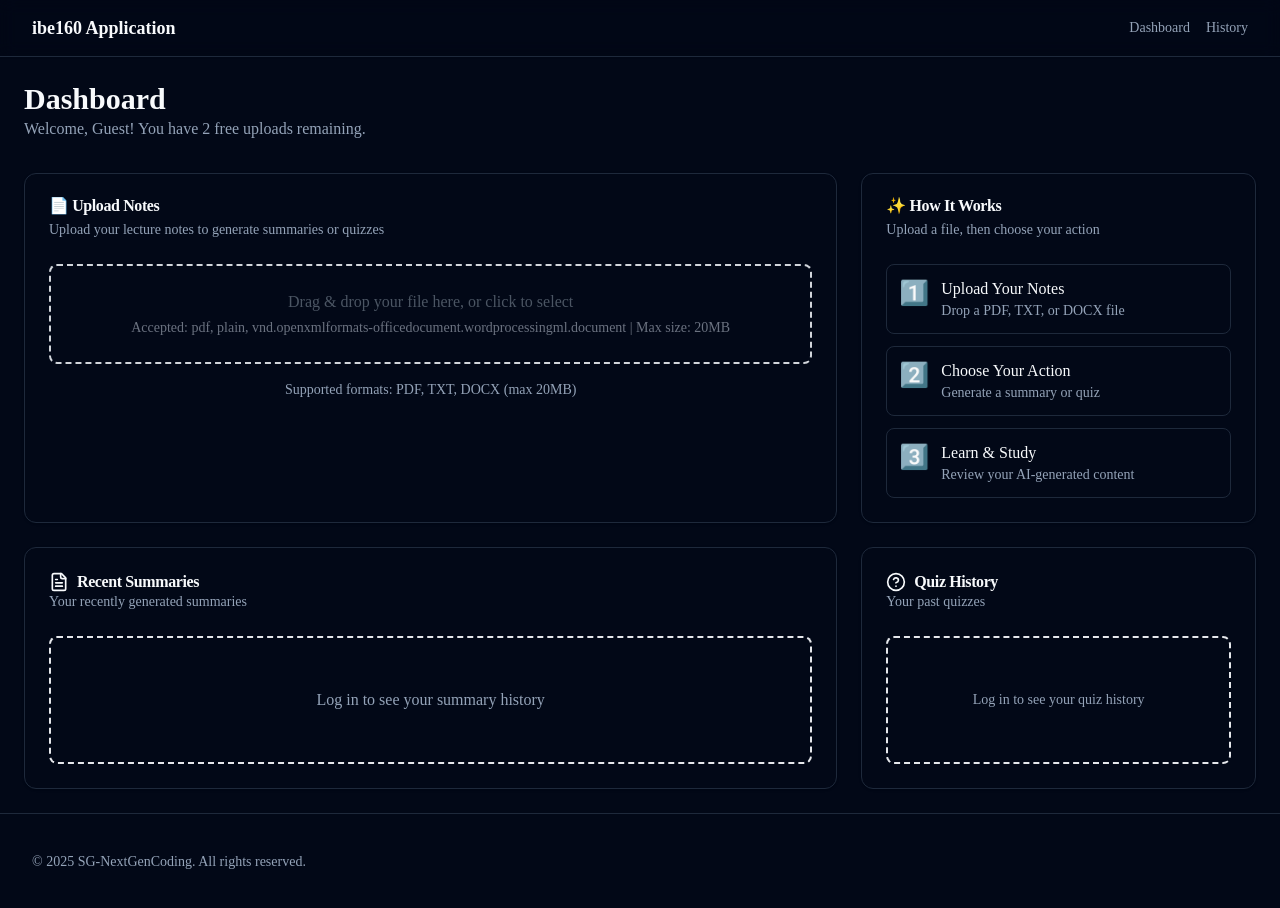
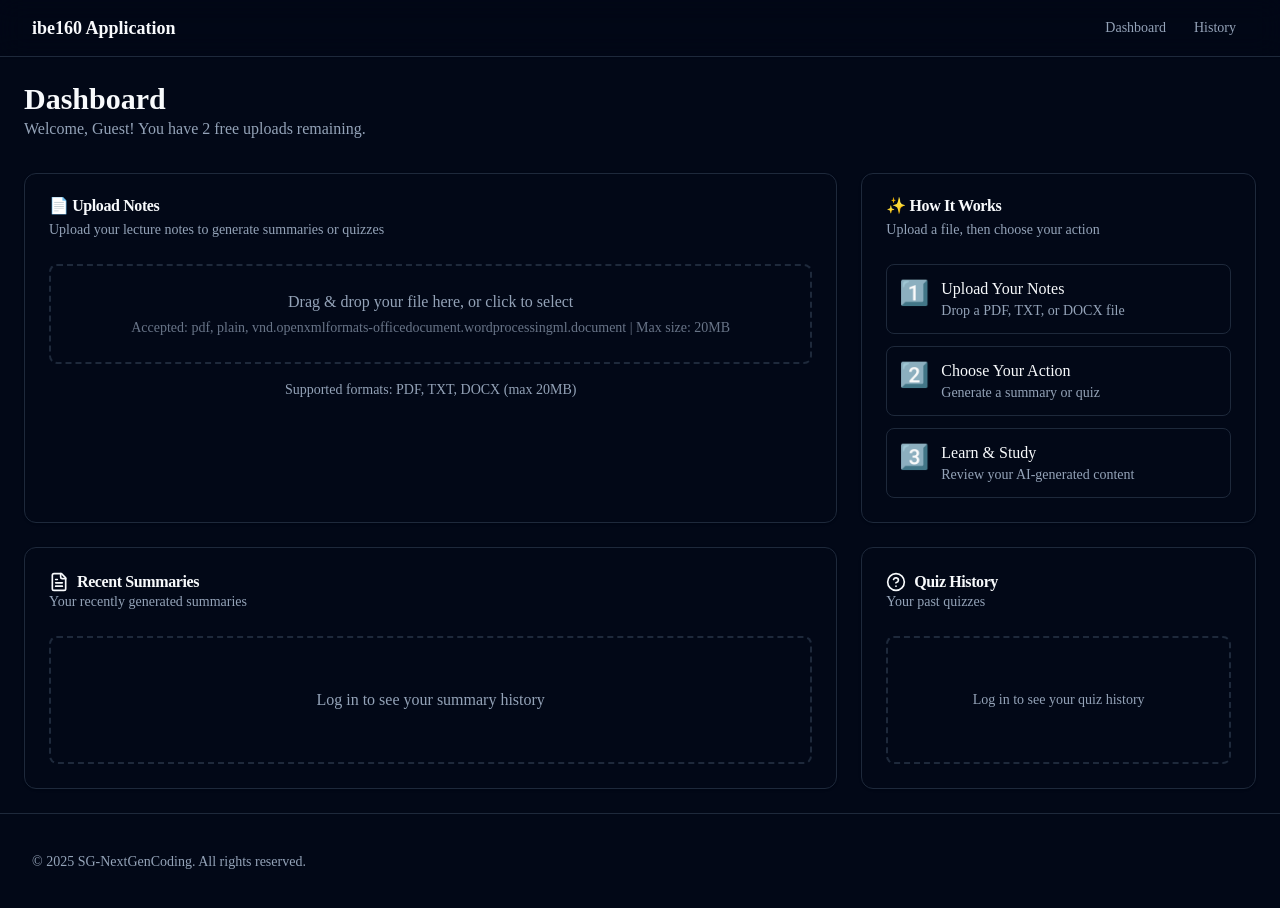
Before and after one commit to IBE160/SG-NextGenCoding, a Next.js app in the folder frontend/: page /dashboard in a window 1280 px wide. Built offline with nearby package versions, Linux system fonts and the light colour scheme.

Commit message:
Story 5.4 developed, and working.

```diff
--- a/frontend/src/app/dashboard/page.tsx
+++ b/frontend/src/app/dashboard/page.tsx
@@ -288,13 +288,16 @@ const DashboardPage: React.FC = () => {
           </CardHeader>
           <CardContent>
             {uploading && (
-              <p className="mb-4 text-center text-blue-500">Uploading file...</p>
+              <div className="mb-4 text-center">
+                <Spinner className="mx-auto mb-2" />
+                <p className="text-primary animate-pulse">Uploading file...</p>
+              </div>
             )}
             {uploadError && (
-              <p className="mb-4 text-center text-red-500">{uploadError}</p>
+              <p className="mb-4 text-center text-destructive">{uploadError}</p>
             )}
             {uploadSuccess && (
-              <p className="mb-4 text-center text-green-500">{uploadSuccess}</p>
+              <p className="mb-4 text-center text-green-600 dark:text-green-400">{uploadSuccess}</p>
             )}
             {!showLoginPrompt && (
               <FileUploadZone
@@ -316,21 +319,21 @@ const DashboardPage: React.FC = () => {
             <CardDescription>Upload a file, then choose your action</CardDescription>
           </CardHeader>
           <CardContent className="space-y-3">
-            <div className="flex items-start gap-3 rounded-lg border p-3">
+            <div className="flex items-start gap-3 rounded-lg border p-3 transition-all duration-200 hover:bg-accent/50 hover:shadow-sm">
               <span className="text-2xl">1️⃣</span>
               <div>
                 <p className="font-medium">Upload Your Notes</p>
                 <p className="text-sm text-muted-foreground">Drop a PDF, TXT, or DOCX file</p>
               </div>
             </div>
-            <div className="flex items-start gap-3 rounded-lg border p-3">
+            <div className="flex items-start gap-3 rounded-lg border p-3 transition-all duration-200 hover:bg-accent/50 hover:shadow-sm">
               <span className="text-2xl">2️⃣</span>
               <div>
                 <p className="font-medium">Choose Your Action</p>
                 <p className="text-sm text-muted-foreground">Generate a summary or quiz</p>
               </div>
             </div>
-            <div className="flex items-start gap-3 rounded-lg border p-3">
+            <div className="flex items-start gap-3 rounded-lg border p-3 transition-all duration-200 hover:bg-accent/50 hover:shadow-sm">
               <span className="text-2xl">3️⃣</span>
               <div>
                 <p className="font-medium">Learn & Study</p>
@@ -360,7 +363,7 @@ const DashboardPage: React.FC = () => {
           </CardHeader>
           <CardContent>
             {isGuest ? (
-              <div className="flex h-32 items-center justify-center rounded-lg border-2 border-dashed border-gray-200">
+              <div className="flex h-32 items-center justify-center rounded-lg border-2 border-dashed border-border">
                 <p className="text-muted-foreground">Log in to see your summary history</p>
               </div>
             ) : historyLoading ? (
@@ -368,15 +371,15 @@ const DashboardPage: React.FC = () => {
                 <Spinner className="h-6 w-6" />
               </div>
             ) : recentSummaries.length === 0 ? (
-              <div className="flex h-32 items-center justify-center rounded-lg border-2 border-dashed border-gray-200">
+              <div className="flex h-32 items-center justify-center rounded-lg border-2 border-dashed border-border">
                 <p className="text-muted-foreground">No summaries yet. Upload a document to get started!</p>
               </div>
             ) : (
               <div className="space-y-2">
                 {recentSummaries.slice(0, 3).map((summary) => (
                   <Link key={summary.id} href={`/summaries/${summary.document_id}`}>
-                    <div className="flex items-center gap-3 p-3 rounded-lg border hover:bg-accent/50 transition-colors cursor-pointer">
-                      <div className="p-2 rounded-lg bg-blue-100 dark:bg-blue-900">
+                    <div className="flex items-center gap-3 p-3 rounded-lg border hover:bg-accent/50 hover:shadow-sm transition-all duration-200 cursor-pointer hover:-translate-y-0.5">
+                      <div className="p-2 rounded-lg bg-blue-100 dark:bg-blue-900/50 transition-transform duration-200 group-hover:scale-110">
                         <FileText className="h-4 w-4 text-blue-600 dark:text-blue-400" />
                       </div>
                       <div className="flex-1 min-w-0">
@@ -415,7 +418,7 @@ const DashboardPage: React.FC = () => {
           </CardHeader>
           <CardContent>
             {isGuest ? (
-              <div className="flex h-32 items-center justify-center rounded-lg border-2 border-dashed border-gray-200">
+              <div className="flex h-32 items-center justify-center rounded-lg border-2 border-dashed border-border">
                 <p className="text-sm text-muted-foreground">Log in to see your quiz history</p>
               </div>
             ) : historyLoading ? (
@@ -423,15 +426,15 @@ const DashboardPage: React.FC = () => {
                 <Spinner className="h-6 w-6" />
               </div>
             ) : recentQuizzes.length === 0 ? (
-              <div className="flex h-32 items-center justify-center rounded-lg border-2 border-dashed border-gray-200">
+              <div className="flex h-32 items-center justify-center rounded-lg border-2 border-dashed border-border">
                 <p className="text-sm text-muted-foreground">No quizzes yet. Upload a document to get started!</p>
               </div>
             ) : (
               <div className="space-y-2">
                 {recentQuizzes.slice(0, 3).map((quiz) => (
                   <Link key={quiz.id} href={`/quizzes/${quiz.id}`}>
-                    <div className="flex items-center gap-3 p-2 rounded-lg border hover:bg-accent/50 transition-colors cursor-pointer">
-                      <div className="p-1.5 rounded-lg bg-green-100 dark:bg-green-900">
+                    <div className="flex items-center gap-3 p-2 rounded-lg border hover:bg-accent/50 hover:shadow-sm transition-all duration-200 cursor-pointer hover:-translate-y-0.5">
+                      <div className="p-1.5 rounded-lg bg-green-100 dark:bg-green-900/50">
                         <HelpCircle className="h-3 w-3 text-green-600 dark:text-green-400" />
                       </div>
                       <div className="flex-1 min-w-0">
--- a/frontend/src/app/globals.css
+++ b/frontend/src/app/globals.css
@@ -67,3 +67,89 @@
     @apply bg-background text-foreground;
   }
 }
+
+/* Smooth scrolling */
+html {
+  scroll-behavior: smooth;
+}
+
+/* Focus visible styles for better accessibility */
+@layer utilities {
+  .focus-ring {
+    @apply focus-visible:outline-none focus-visible:ring-2 focus-visible:ring-ring focus-visible:ring-offset-2 focus-visible:ring-offset-background;
+  }
+}
+
+/* Transition utilities */
+@layer utilities {
+  .transition-base {
+    @apply transition-all duration-200 ease-in-out;
+  }
+
+  .transition-fast {
+    @apply transition-all duration-150 ease-in-out;
+  }
+
+  .transition-slow {
+    @apply transition-all duration-300 ease-in-out;
+  }
+}
+
+/* Animation utilities */
+@layer utilities {
+  .animate-in {
+    animation-duration: 200ms;
+    animation-timing-function: ease-out;
+    animation-fill-mode: both;
+  }
+
+  .fade-in {
+    animation-name: fade-in;
+  }
+
+  .slide-in-from-top {
+    animation-name: slide-in-from-top;
+  }
+
+  .slide-in-from-bottom {
+    animation-name: slide-in-from-bottom;
+  }
+
+  .scale-in {
+    animation-name: scale-in;
+  }
+}
+
+/* Interactive element hover lift effect */
+@layer utilities {
+  .hover-lift {
+    @apply transition-transform duration-200 hover:-translate-y-0.5;
+  }
+
+  .hover-scale {
+    @apply transition-transform duration-200 hover:scale-[1.02];
+  }
+}
+
+/* Selection styling */
+::selection {
+  @apply bg-primary/20 text-foreground;
+}
+
+/* Scrollbar styling for webkit browsers */
+::-webkit-scrollbar {
+  width: 8px;
+  height: 8px;
+}
+
+::-webkit-scrollbar-track {
+  @apply bg-transparent;
+}
+
+::-webkit-scrollbar-thumb {
+  @apply bg-muted-foreground/20 rounded-full;
+}
+
+::-webkit-scrollbar-thumb:hover {
+  @apply bg-muted-foreground/30;
+}
--- a/frontend/src/app/layout.tsx
+++ b/frontend/src/app/layout.tsx
@@ -36,16 +36,22 @@ export default function RootLayout({
             <div className="flex min-h-screen flex-col">
               {' '}
               {/* Use div as main wrapper */}
-              <header className="sticky top-0 z-50 w-full border-b bg-background/95 shadow-sm backdrop-blur supports-[backdrop-filter]:bg-background/60">
+              <header className="sticky top-0 z-50 w-full border-b bg-background/95 shadow-sm backdrop-blur-md supports-[backdrop-filter]:bg-background/60 transition-all duration-200">
                 <div className="container flex h-14 items-center justify-between">
-                  <Link href="/dashboard" className="text-lg font-bold hover:opacity-80 transition-opacity">
+                  <Link href="/dashboard" className="text-lg font-bold hover:opacity-80 transition-all duration-200 hover:scale-[1.02]">
                     ibe160 Application
                   </Link>
-                  <nav className="flex items-center gap-4">
-                    <Link href="/dashboard" className="text-sm text-muted-foreground hover:text-foreground transition-colors">
+                  <nav className="flex items-center gap-1">
+                    <Link
+                      href="/dashboard"
+                      className="px-3 py-2 text-sm text-muted-foreground hover:text-foreground hover:bg-accent rounded-md transition-all duration-200"
+                    >
                       Dashboard
                     </Link>
-                    <Link href="/history" className="text-sm text-muted-foreground hover:text-foreground transition-colors">
+                    <Link
+                      href="/history"
+                      className="px-3 py-2 text-sm text-muted-foreground hover:text-foreground hover:bg-accent rounded-md transition-all duration-200"
+                    >
                       History
                     </Link>
                   </nav>
--- a/frontend/src/app/upload/components/FileUploadZone.tsx
+++ b/frontend/src/app/upload/components/FileUploadZone.tsx
@@ -82,14 +82,24 @@ const FileUploadZone: React.FC<FileUploadZoneProps> = ({
 
   return (
     <div
-      className={`cursor-pointer rounded-lg border-2 border-dashed p-6 text-center transition-colors duration-200
-        ${isDragActive ? 'border-blue-500 bg-blue-50' : 'border-gray-300 hover:border-gray-400'}`}
+      className={`cursor-pointer rounded-lg border-2 border-dashed p-6 text-center transition-all duration-200 ease-in-out
+        ${isDragActive
+          ? 'border-primary bg-primary/10 scale-[1.02]'
+          : 'border-border hover:border-primary/50 hover:bg-accent/50'}`}
       onDragEnter={handleDragEnter}
       onDragLeave={handleDragLeave}
       onDragOver={handleDragOver}
       onDrop={handleDrop}
       onClick={openFileExplorer}
-      aria-label="file upload area"
+      role="button"
+      tabIndex={0}
+      onKeyDown={(e) => {
+        if (e.key === 'Enter' || e.key === ' ') {
+          e.preventDefault()
+          openFileExplorer()
+        }
+      }}
+      aria-label="File upload area. Click or drag and drop to upload a file."
     >
       <input
         type="file"
@@ -97,28 +107,29 @@ const FileUploadZone: React.FC<FileUploadZoneProps> = ({
         onChange={onFileChange}
         className="hidden"
         accept={acceptedFileTypes.join(',')}
+        aria-hidden="true"
       />
       {selectedFile ? (
-        <div>
-          <p className="font-semibold">Selected File:</p>
-          <p>
+        <div className="animate-in fade-in duration-200">
+          <p className="font-semibold text-foreground">Selected File:</p>
+          <p className="text-muted-foreground">
             {selectedFile.name} ({selectedFile.type})
           </p>
-          {error && <p className="mt-2 text-red-500">{error}</p>}
+          {error && <p className="mt-2 text-destructive">{error}</p>}
         </div>
       ) : (
         <div>
-          <p className="text-gray-600">
+          <p className="text-muted-foreground">
             Drag & drop your file here, or click to select
           </p>
-          <p className="mt-1 text-sm text-gray-500">
+          <p className="mt-1 text-sm text-muted-foreground/70">
             Accepted:{' '}
             {acceptedFileTypes
               .map((type) => type.split('/')[1] || type)
               .join(', ')}{' '}
             | Max size: {maxFileSizeMB}MB
           </p>
-          {error && <p className="mt-2 text-red-500">{error}</p>}
+          {error && <p className="mt-2 text-destructive">{error}</p>}
         </div>
       )}
     </div>
--- a/frontend/src/components/ui/card.tsx
+++ b/frontend/src/components/ui/card.tsx
@@ -9,7 +9,7 @@ const Card = React.forwardRef<
   <div
     ref={ref}
     className={cn(
-      'rounded-xl border bg-card text-card-foreground shadow',
+      'rounded-xl border bg-card text-card-foreground shadow transition-all duration-200 hover:shadow-md',
       className,
     )}
     {...props}
--- a/frontend/src/components/ui/input.tsx
+++ b/frontend/src/components/ui/input.tsx
@@ -8,7 +8,7 @@ const Input = React.forwardRef<HTMLInputElement, React.ComponentProps<'input'>>(
       <input
         type={type}
         className={cn(
-          'flex h-9 w-full rounded-md border border-input bg-transparent px-3 py-1 text-base shadow-sm transition-colors file:border-0 file:bg-transparent file:text-sm file:font-medium file:text-foreground placeholder:text-muted-foreground focus-visible:outline-none focus-visible:ring-1 focus-visible:ring-ring disabled:cursor-not-allowed disabled:opacity-50 md:text-sm',
+          'flex h-9 w-full rounded-md border border-input bg-transparent px-3 py-1 text-base shadow-sm transition-all duration-200 file:border-0 file:bg-transparent file:text-sm file:font-medium file:text-foreground placeholder:text-muted-foreground focus-visible:outline-none focus-visible:ring-2 focus-visible:ring-ring focus-visible:ring-offset-2 focus-visible:ring-offset-background focus-visible:border-ring disabled:cursor-not-allowed disabled:opacity-50 hover:border-ring/50 md:text-sm',
           className,
         )}
         ref={ref}
--- a/frontend/src/components/ui/spinner.tsx
+++ b/frontend/src/components/ui/spinner.tsx
@@ -2,21 +2,29 @@ import { cn } from '@/lib/utils'
 
 interface SpinnerProps {
   className?: string
+  size?: 'sm' | 'md' | 'lg'
 }
 
-export const Spinner = ({ className }: SpinnerProps) => (
+const sizeClasses = {
+  sm: 'h-4 w-4',
+  md: 'h-6 w-6',
+  lg: 'h-8 w-8',
+}
+
+export const Spinner = ({ className, size = 'md' }: SpinnerProps) => (
   <svg
     xmlns="http://www.w3.org/2000/svg"
-    width="24"
-    height="24"
     viewBox="0 0 24 24"
     fill="none"
     stroke="currentColor"
     strokeWidth="2"
     strokeLinecap="round"
     strokeLinejoin="round"
-    className={cn('animate-spin', className)}
+    className={cn('animate-spin text-primary', sizeClasses[size], className)}
+    role="status"
+    aria-label="Loading"
   >
     <path d="M21 12a9 9 0 1 1-6.219-8.56" />
+    <span className="sr-only">Loading...</span>
   </svg>
 )
--- a/frontend/tailwind.config.js
+++ b/frontend/tailwind.config.js
@@ -76,6 +76,60 @@ module.exports = {
             height: '0',
           },
         },
+        'fade-in': {
+          from: {
+            opacity: '0',
+          },
+          to: {
+            opacity: '1',
+          },
+        },
+        'fade-out': {
+          from: {
+            opacity: '1',
+          },
+          to: {
+            opacity: '0',
+          },
+        },
+        'slide-in-from-top': {
+          from: {
+            transform: 'translateY(-10px)',
+            opacity: '0',
+          },
+          to: {
+            transform: 'translateY(0)',
+            opacity: '1',
+          },
+        },
+        'slide-in-from-bottom': {
+          from: {
+            transform: 'translateY(10px)',
+            opacity: '0',
+          },
+          to: {
+            transform: 'translateY(0)',
+            opacity: '1',
+          },
+        },
+        'scale-in': {
+          from: {
+            transform: 'scale(0.95)',
+            opacity: '0',
+          },
+          to: {
+            transform: 'scale(1)',
+            opacity: '1',
+          },
+        },
+        'pulse-subtle': {
+          '0%, 100%': {
+            opacity: '1',
+          },
+          '50%': {
+            opacity: '0.7',
+          },
+        },
       },
       fontFamily: {
         sans: ['var(--font-geist-sans)'],
@@ -83,6 +137,12 @@ module.exports = {
       animation: {
         'accordion-down': 'accordion-down 0.2s ease-out',
         'accordion-up': 'accordion-up 0.2s ease-out',
+        'fade-in': 'fade-in 0.2s ease-out',
+        'fade-out': 'fade-out 0.2s ease-out',
+        'slide-in-from-top': 'slide-in-from-top 0.3s ease-out',
+        'slide-in-from-bottom': 'slide-in-from-bottom 0.3s ease-out',
+        'scale-in': 'scale-in 0.2s ease-out',
+        'pulse-subtle': 'pulse-subtle 2s ease-in-out infinite',
       },
     },
   },
```
Also changed, not shown: frontend/src/app/history/page.tsx (+4 -4 lines), frontend/src/components/ui/button.tsx (+4 -4 lines), 2 other files (tests, documents, lock files or other folders).
